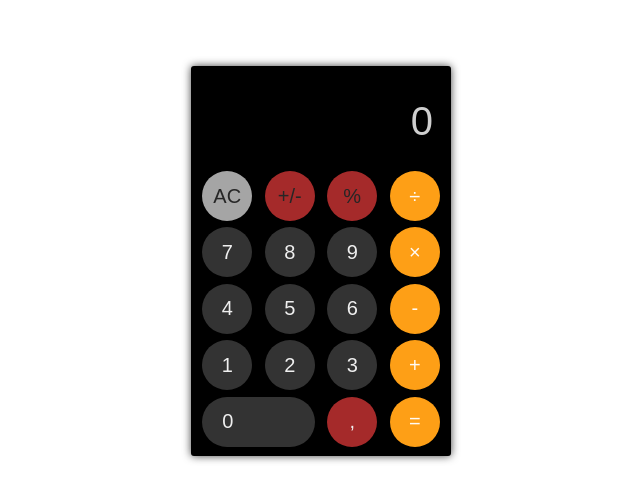
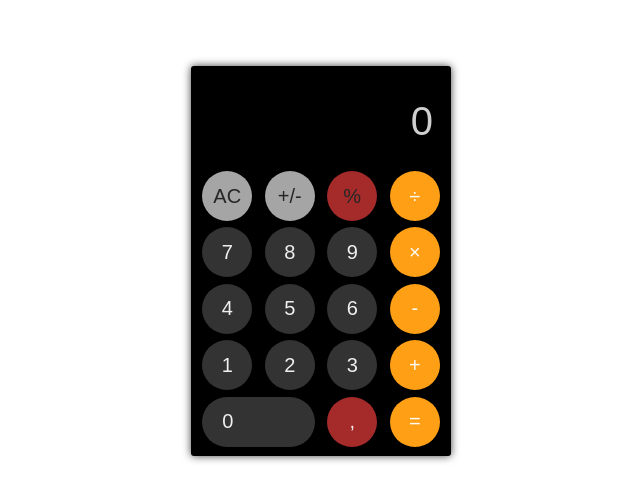
Before and after one commit to zettt6/my-pet-projects, a React (Create React App) app: page /calculator in a window 1280 px wide. Shown: the part 139-640 px from the top of the page, without its empty margins (319-959 px from the left). Built offline with nearby package versions, Linux system fonts and the light colour scheme.

Commit message:
initial commit

```diff
--- a/src/pages/calculator/Calculator.js
+++ b/src/pages/calculator/Calculator.js
@@ -3,6 +3,139 @@ import './Calculator.css'
 
 function Calculator() {
    const [operator, setOperator] = useState('')
+   const [inputText, setInputText] = useState(0)
+
+   const [result, setResult] = useState(0)
+
+   let btnData = [
+      { value: 'AC', type: 'clean', className: 'btn grey-highligh' },
+      {
+         value: '+/-',
+         type: 'posOrNeg',
+         className: 'btn grey-highligh ',
+      },
+      { value: '%', type: 'procent', className: 'btn grey-highligh noactive' },
+      { value: '÷', type: 'divide', className: 'btn orange-highligh' },
+
+      { value: 7, type: 'num', className: 'btn' },
+      { value: 8, type: 'num', className: 'btn' },
+      { value: 9, type: 'num', className: 'btn' },
+
+      { value: '×', type: 'multiply', className: 'btn orange-highligh' },
+
+      { value: 4, type: 'num', className: 'btn' },
+      { value: 5, type: 'num', className: 'btn' },
+      { value: 6, type: 'num', className: 'btn' },
+
+      { value: '-', type: 'minus', className: 'btn orange-highligh' },
+
+      { value: 1, type: 'num', className: 'btn' },
+      { value: 2, type: 'num', className: 'btn' },
+      { value: 3, type: 'num', className: 'btn' },
+
+      { value: '+', type: 'plus', className: 'btn orange-highligh' },
+
+      { value: 0, type: 'num', className: 'btn zero' },
+
+      { value: ',', type: 'decimal', className: 'btn noactive' },
+      { value: '=', type: 'equel', className: 'btn orange-highligh' },
+   ]
+
+   // вычисления подряд
+   // оператор %
+   // десятичная дробь
+
+   console.log(operator)
+   console.log('result = ' + result)
+   console.log('inputText = ' + inputText)
+
+   function buttonHandler(btn) {
+      let tempVar = ''
+      switch (btn.type) {
+         case 'num':
+            tempVar = inputText.toString() + btn.value
+            setInputText(+tempVar)
+            break
+         case 'equel':
+            calculate()
+            break
+         case 'clean':
+            setResult(0)
+            setInputText(0)
+            setOperator('')
+            break
+         case 'procent':
+            tempVar = inputText / 100
+            setInputText(tempVar)
+            setResult(tempVar)
+            break
+         case 'decimal':
+            tempVar = inputText.toString() + '.'
+            setInputText(tempVar)
+            setResult(tempVar)
+            break
+         case 'posOrNeg':
+            tempVar = inputText * -1
+            setInputText(tempVar)
+            break
+         default:
+            setResult(inputText)
+            setInputText('')
+            setOperator(btn.value)
+            calculate()
+      }
+   }
+
+   function calculate() {
+      let tempVar = result
+
+      if (operator === '+') {
+         tempVar = tempVar + inputText
+      } else if (operator === '-') {
+         tempVar = tempVar - inputText
+      } else if (operator === '×') {
+         tempVar = tempVar * inputText
+      } else if (operator === '÷') {
+         tempVar = tempVar / inputText
+      } else setInputText(tempVar)
+
+      setInputText(tempVar)
+   }
+
+   return (
+      <div className="Calculator">
+         <div className="calc-wrapper">
+            <div>
+               <input
+                  className="input"
+                  type="text"
+                  value={inputText}
+                  onChange={() => {}}
+               />
+            </div>
+
+            <div className="btns-container">
+               {btnData.map((btn, index) => {
+                  return (
+                     <button
+                        key={index.toString()}
+                        className={btn.className}
+                        onClick={() => buttonHandler(btn)}
+                     >
+                        {btn.value}
+                     </button>
+                  )
+               })}
+            </div>
+         </div>
+      </div>
+   )
+}
+
+export default Calculator
+
+/*
+const [operator, setOperator] = useState('')
    const [inputText, setInputText] = useState(0)
 
    const [result, setResult] = useState(0)
@@ -43,9 +176,10 @@ function Calculator() {
 
    /*
    вычисления подряд
-   операторы '+/-', '%'
+   операторы +/-, %
    десятичная дробь
-   */
+   /*
+
 
    console.log(operator)
    console.log('result = ' + result)
@@ -66,6 +200,16 @@ function Calculator() {
             setInputText(0)
             setOperator('')
             break
+         case 'procent':
+            let res = inputText / 100
+            setInputText(res)
+            setResult(res)
+            break
+         case 'decimal':
+            let ress = inputText.toString() + '.'
+            setInputText(ress)
+            setResult(ress)
+            break
          default:
             setResult(inputText)
             setInputText('')
@@ -84,15 +228,11 @@ function Calculator() {
          tempVar = tempVar * inputText
       } else if (operator === '÷') {
          tempVar = tempVar / inputText
-      }
-      // else if (operator === '+/-') {
-      //    tempVar = tempVar * -1
-      // }
-      // else if (operator === '%') {
-      //    tempVar = (tempVar / 100) * inputText
-      //    setResult(tempVar)
-      //    setInputText(tempVar)
-      else setInputText(tempVar)
+      } else if (operator === '+/-') {
+         tempVar = tempVar * -1
+      } else if (operator === '%') {
+         tempVar = (tempVar / 100) * inputText
+      } else setInputText(tempVar)
 
       setResult(tempVar)
       setInputText(tempVar)
@@ -126,6 +266,4 @@ function Calculator() {
          </div>
       </div>
    )
-}
-
-export default Calculator
+*/
--- a/src/pages/slider/Slider.css
+++ b/src/pages/slider/Slider.css
@@ -4,7 +4,9 @@ body {
 
 .Slider {
    display: flex;
+   margin: 0 auto;
    height: 100vh;
+   width: 800px;
    align-items: center;
    justify-content: center;
    position: relative;
@@ -33,17 +35,17 @@ body {
 
 .arrow {
    height: 40px;
+   position: absolute;
    z-index: 2;
-   position: absolute;
    top: 50%;
 }
 
 .arrow-right {
-   right: 25%;
+   right: 5%;
 }
 
 .arrow-left {
-   left: 25%;
+   left: 5%;
 }
 
 .arrow:hover {
--- a/src/pages/slider/Slider.js
+++ b/src/pages/slider/Slider.js
@@ -72,7 +72,7 @@ function Slider() {
                {sliderData.map((slide, index) => {
                   return (
                      <div key={index.toString()}>
-                        {index !== currentSlide ? (
+                        {index == currentSlide ? (
                            <div
                               className="dot"
                               onClick={() => {
```
